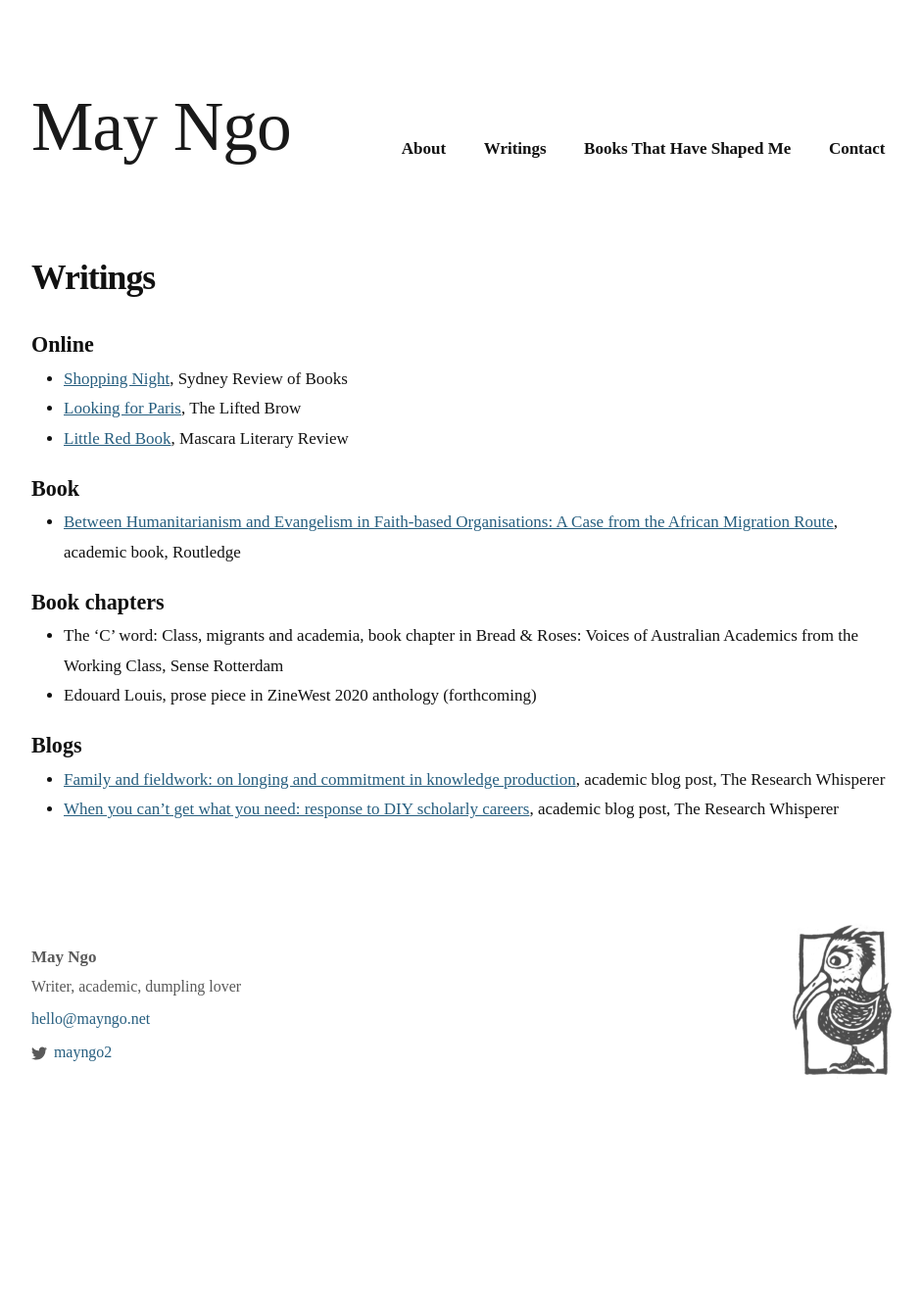
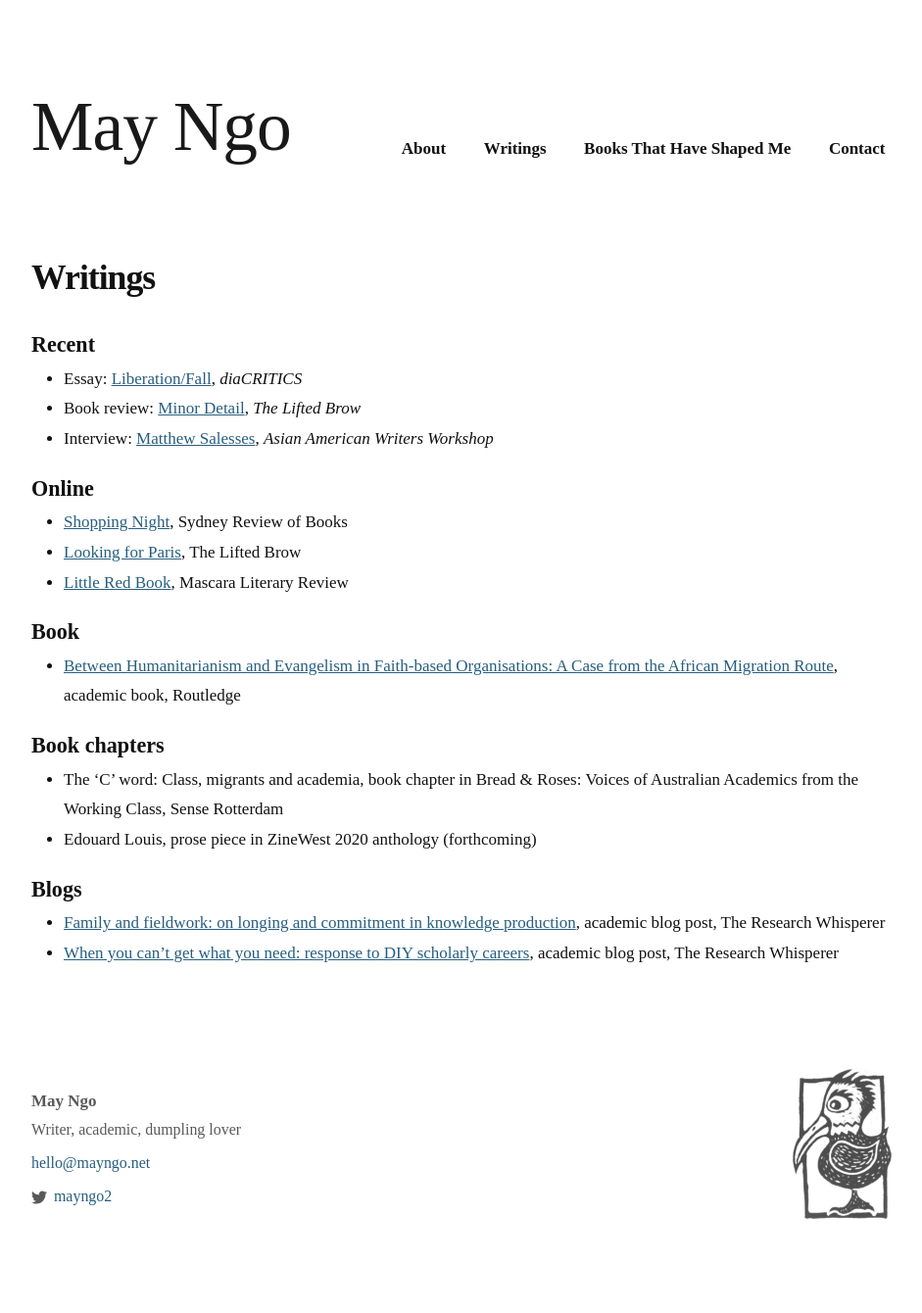
Before and after one commit to mayngo-net/mayngo-net.github.io, a Jekyll site: the page built from writings.markdown, in a window 1280 px wide. Shown: the whole page at 98% size, without its empty margins (168-1109 px from the left). Built offline with Jekyll 4.4.1, drawn with Linux system fonts in a browser that asks for light colours; some web fonts are replaced; before the commit the page ends 1194 px from its top, so only the background shows below that.

Commit message:
Update writings.markdown

```diff
--- a/writings.markdown
+++ b/writings.markdown
@@ -4,6 +4,11 @@ title: Writings
 permalink: /writings
 order: 200
 ---
+
+## Recent
+- Essay: [Liberation/Fall](https://dvan.org/2021/04/liberation-fall/), _diaCRITICS_
+- Book review: [Minor Detail](https://www.killyourdarlings.com.au/article/minor-detail-asks-if-language-can-ever-truly-bear-witness/), _The Lifted Brow_
+- Interview: [Matthew Salesses](https://aawwradio.libsyn.com/matthew-salesses-interviewed-by-may-ngo), _Asian American Writers Workshop_
 
 ## Online
 - [Shopping Night](https://sydneyreviewofbooks.com/essay/ngo-shopping-night/), Sydney Review of Books
```
